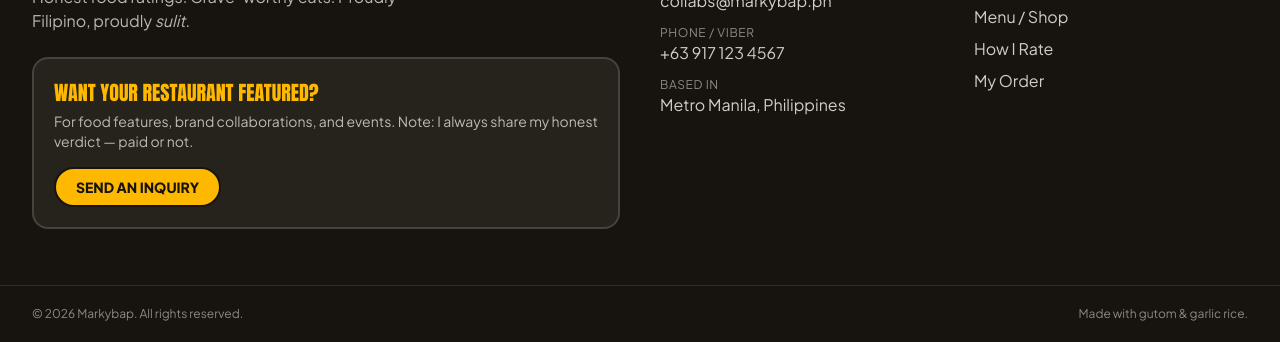
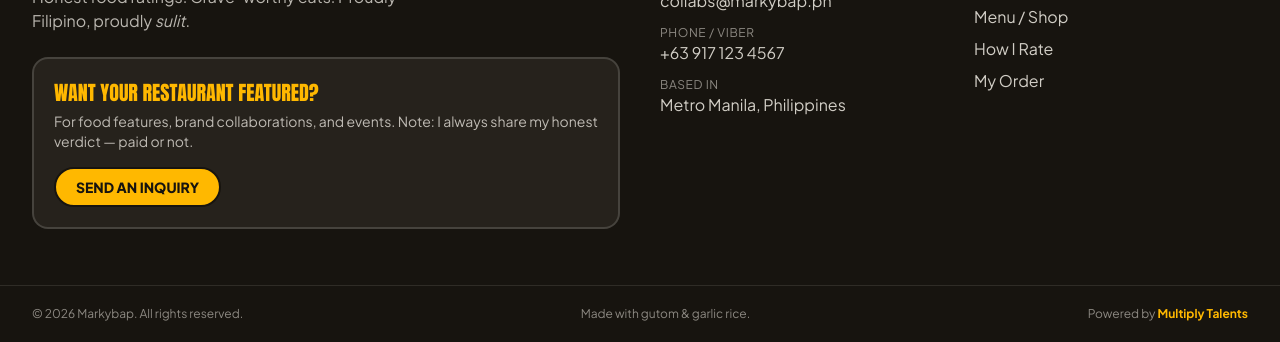
Before and after one commit to phoebekatetapales-jpg/markybap, a plain HTML site: page index.html.html in a window 1280 px wide. Shown: the part 5196-5538 px from the top of the page. Drawn offline with nearby package versions, Linux system fonts and the light colour scheme.

Commit message:
Add 'Powered by Multiply Talents' to footer
Co-Authored-By: Claude Opus 5.5 <noreply@anthropic.com>

```diff
--- a/index.html.html
+++ b/index.html.html
@@ -309,6 +309,7 @@
     <div class="mx-auto flex max-w-7xl flex-col items-center justify-between gap-2 px-4 py-5 text-xs text-cream/50 sm:flex-row sm:px-6 lg:px-8">
       <p>© <span id="year"></span> Markybap. All rights reserved.</p>
       <p>Made with gutom &amp; garlic rice.</p>
+      <p>Powered by <span class="font-bold text-gold">Multiply Talents</span></p>
     </div>
   </div>
 </footer>
```
